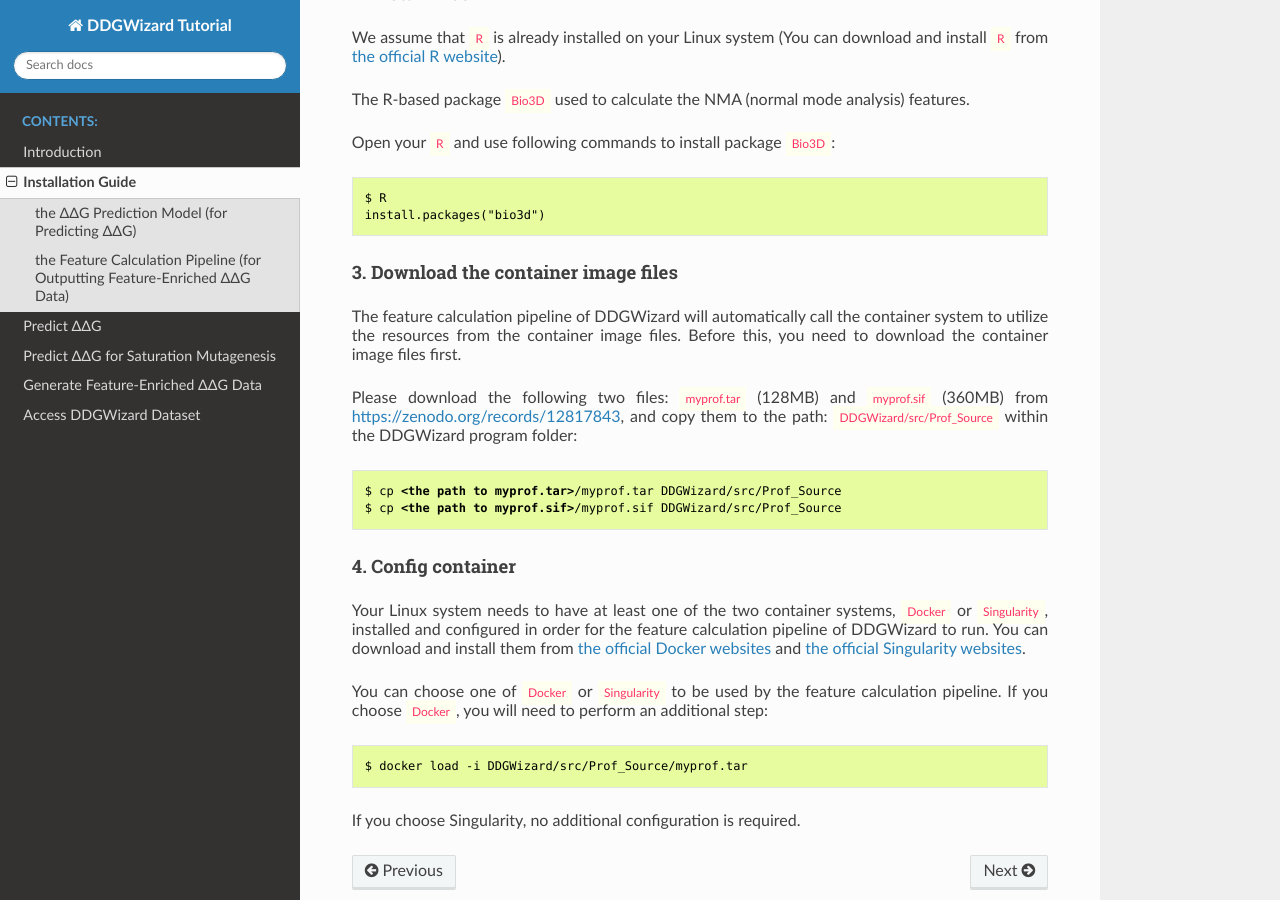
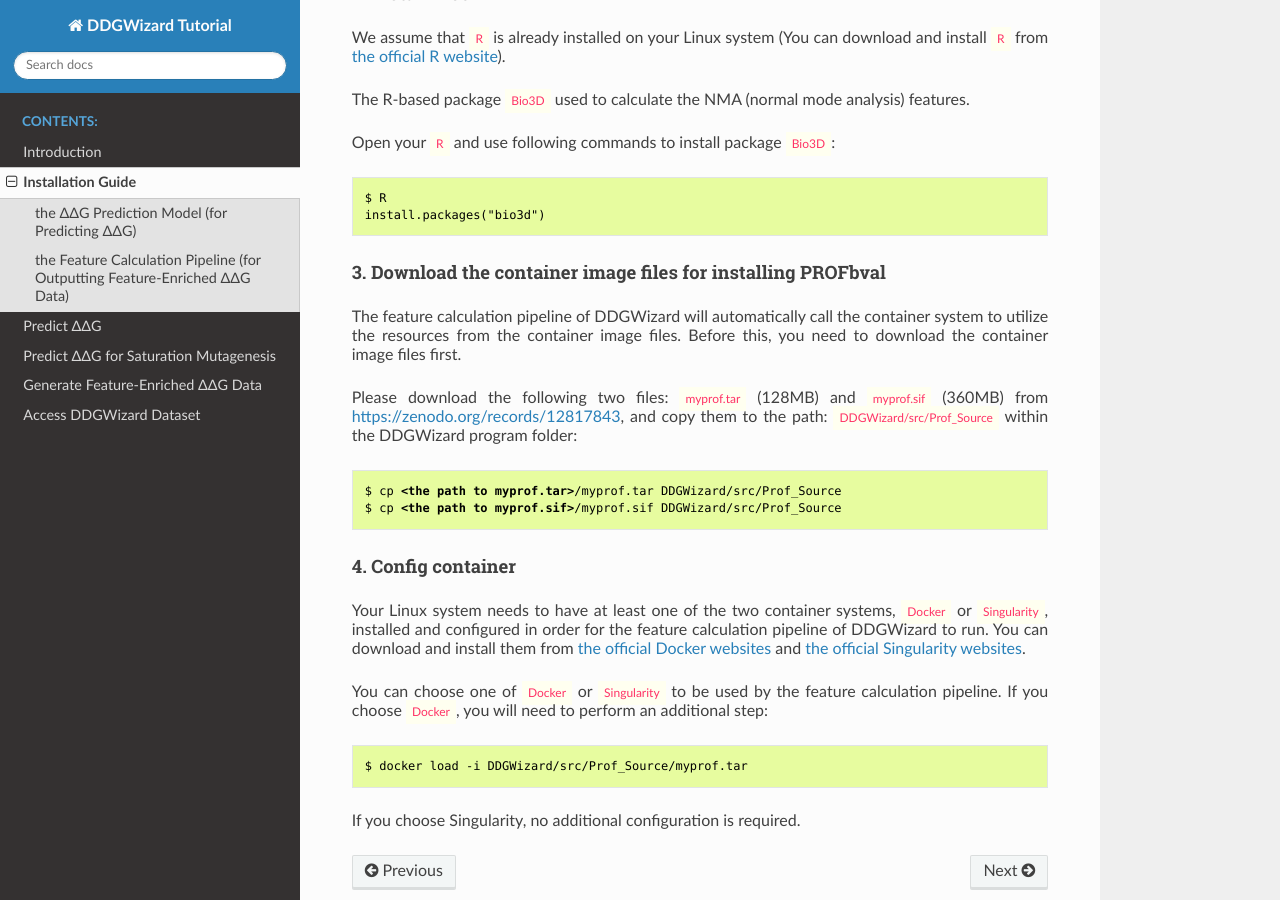
Before and after one commit to Mingkai14/DDGWizard, a Sphinx documentation site: the page built from Docs/Installation_Guide.rst, in a window 1280 px wide and 900 px high, scrolled down 3466 px. Built offline with Sphinx 7.4.7 and the Read the Docs theme 3.1.0, drawn with Linux system fonts in a browser that asks for light colours.

Commit message:
Update Installation_Guide.rst

```diff
--- a/Docs/Installation_Guide.rst
+++ b/Docs/Installation_Guide.rst
@@ -270,7 +270,7 @@
 .. raw:: html
 
     <div style="text-align: justify;">
-    <h4>3. Download the container image files</h4>
+    <h4>3. Download the container image files for installing PROFbval</h4>
     The feature calculation pipeline of DDGWizard will automatically call the container system to utilize the resources from the container image files. Before this, you need to download the container image files first.
     <p></p>
     Please download the following two files: <span class="keyword-highlight">myprof.tar</span> (128MB) and <span class="keyword-highlight">myprof.sif</span> (360MB) from <a href="https://zenodo.org/records/12817843">https://zenodo.org/records/12817843</a>, and copy them to the path: <span class="keyword-highlight">DDGWizard/src/Prof_Source</span> within the DDGWizard program folder:
```
